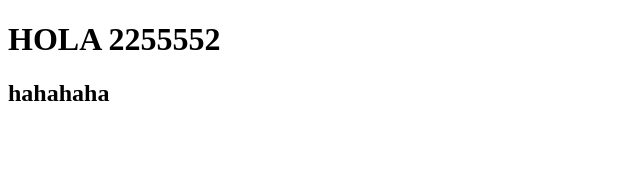
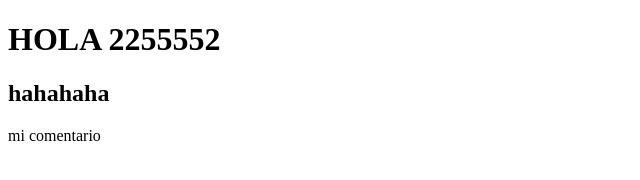
Before and after one commit to solemarinpower/CARPETA-GIT, a plain HTML site: page index.html in a window 1280 px wide. Shown: the whole page, without its empty margins (0-640 px from the left). Drawn offline with Linux system fonts and the light colour scheme.

Commit message:
comentario 3

```diff
--- a/index.html
+++ b/index.html
@@ -9,5 +9,6 @@
 <body>
     <h1>HOLA 2255552</h1>
     <h2>hahahaha</h2>
+    <p>mi comentario</p>
 </body>
 </html>
```
